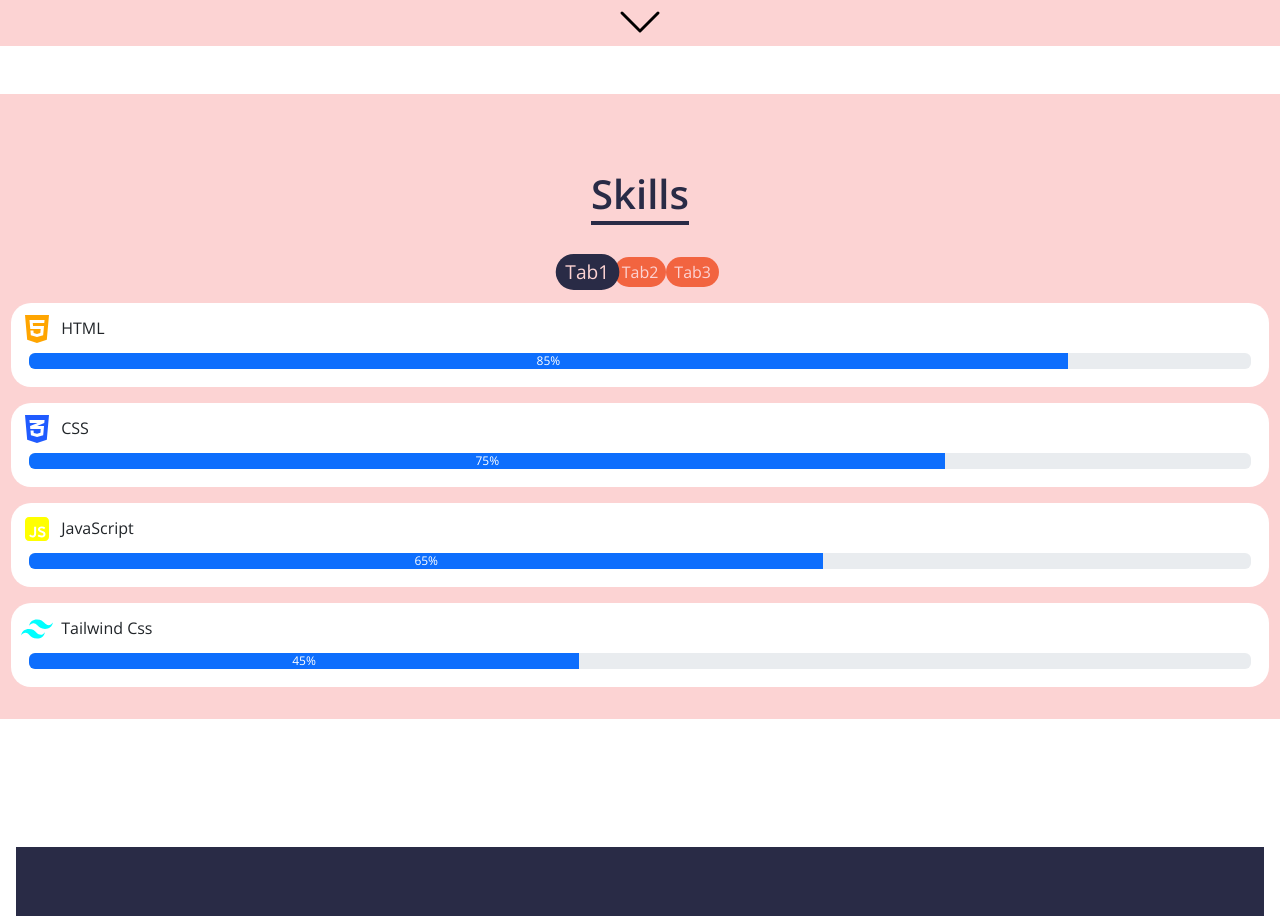
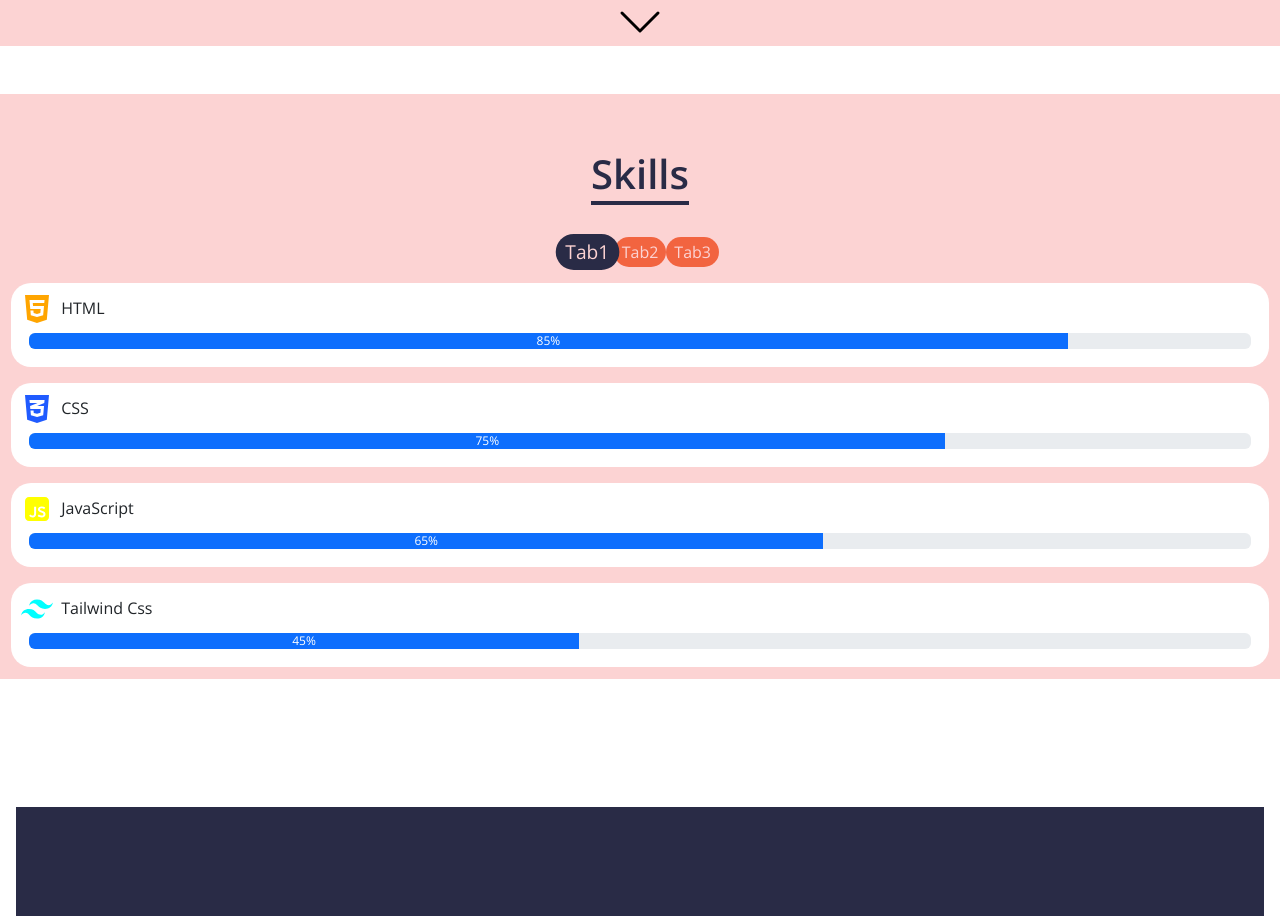
Before and after one commit to AnasAAhmed/My-Portfolio-react, a React (Create React App) app: page / in a window 1280 px wide. Shown: the part 2426-3342 px from the top of the page. Built offline with nearby package versions, Linux system fonts and the light colour scheme.

Commit message:
Update skills.scss

```diff
--- a/src/Styles/skills.scss
+++ b/src/Styles/skills.scss
@@ -9,7 +9,7 @@
 
   background-color:$color1;
   display: grid;
-  padding: 32px 0px;
+  padding: 12px 0px;
   margin: 0rem  auto;
   max-width: 100%;
 
```
